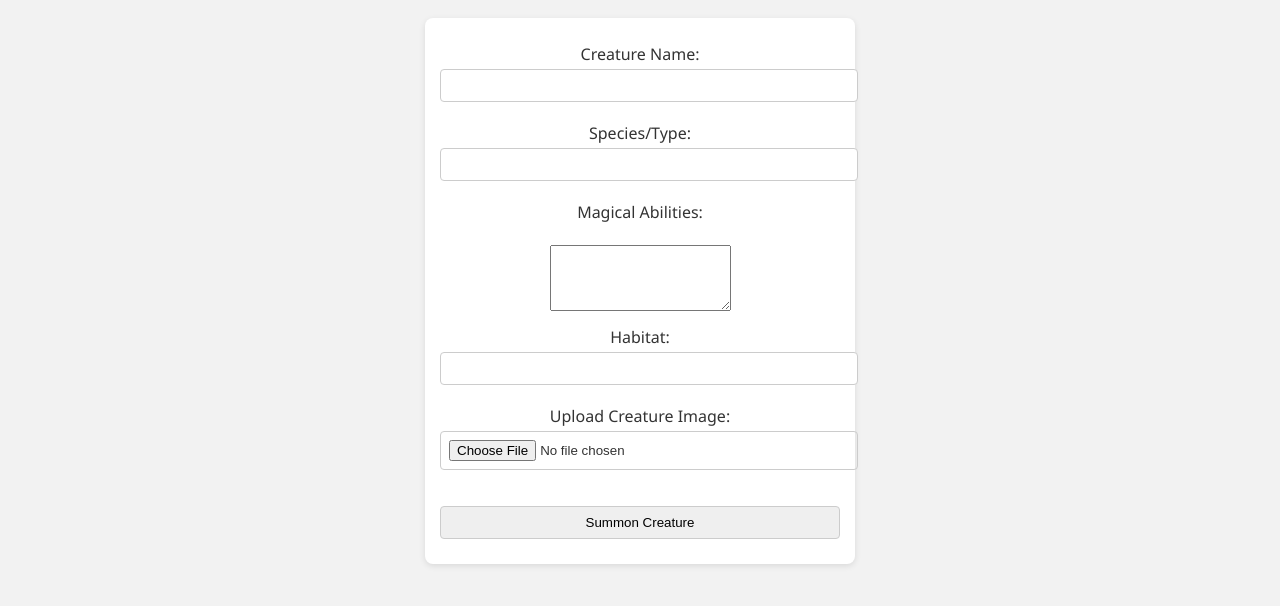
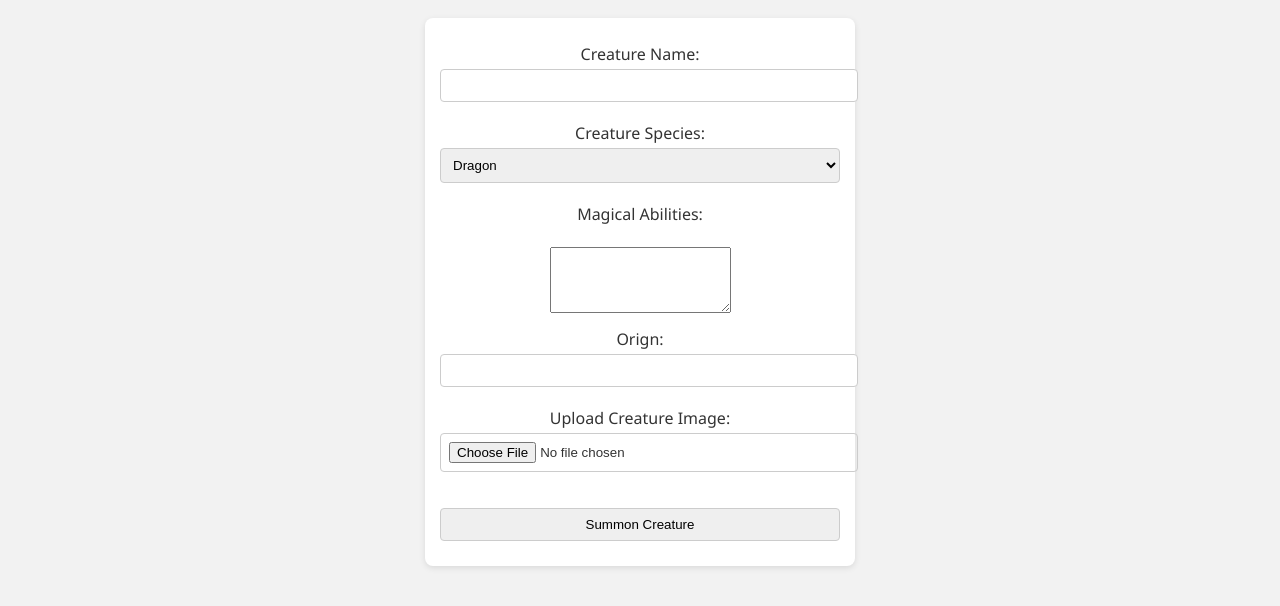
Before and after one commit to victoryy12/fantasycreature, a plain HTML site: page Create.html in a window 1280 px wide. Shown: the part 174-780 px from the top of the page. Drawn offline with Linux system fonts and the light colour scheme.

Commit message:
Update Create.html

```diff
--- a/Create.html
+++ b/Create.html
@@ -23,14 +23,20 @@
       <label for="name">Creature Name:</label>
       <input type="text" id="name" name="name" required><br>
 
-      <label for="species">Species/Type:</label>
-      <input type="text" id="species" name="species" required><br>
+      <label for="name">Creature Species:</label>
+      <select name="Species">
+        <option value="football">Dragon</option>
+        <option value="baseball">Goblin</option>
+        <option value="basketball">Lizard</option>
+        <option value="hockey">Hockey</option>
+        <option value="soccer">Soccer</option>
+      </select>
 
       <label for="powers">Magical Abilities:</label><br>
       <textarea id="powers" name="powers" rows="4" required></textarea><br>
 
-      <label for="habitat">Habitat:</label>
-      <input type="text" id="habitat" name="habitat" required><br>
+      <label for="Orign">Orign:</label>
+      <input type="text" id="Orign" name="Orign" required><br>
 
       <label for="image">Upload Creature Image:</label>
       <input type="file" id="image" name="image"><br><br>
```
